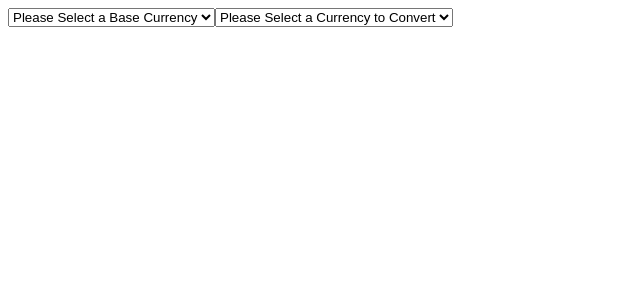
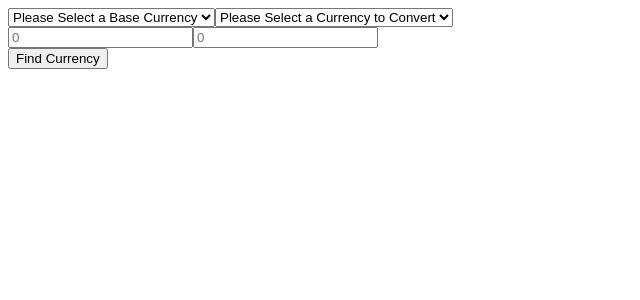
Before and after one commit to HenriqueFadoni/money-now, a React (Create React App) app: page / in a window 1280 px wide. Shown: the top 300 px of the page, without its empty margins (0-640 px from the left). Built offline with nearby package versions, Linux system fonts and the light colour scheme; no server answers.

Commit message:
Currency Converter

```diff
--- a/src/App.js
+++ b/src/App.js
@@ -5,12 +5,21 @@ class App extends Component {
   state = {
     base: '',
     toCurrency: '',
+    baseValue: 0,
+    currencyValue: 0,
     date: '',
     rates: {}
   }
 
   async componentDidMount() {
-    const {data} = await axios.get(`https://api.exchangeratesapi.io/latest?base=${this.state.base}`);
+    const { data } = await axios.get(`https://api.exchangeratesapi.io/latest?base=${this.state.base}`);
+    this.setState({ rates: data.rates });
+  };
+
+  selectBaseHandler = event => this.getData(event.target.value);
+
+  getData = async (currency) => {
+    const { data } = await axios.get(`https://api.exchangeratesapi.io/latest?base=${currency}`);
     this.setState({
       base: data.base,
       date: data.date,
@@ -18,30 +27,48 @@ class App extends Component {
     });
   }
 
-  selectBaseHandler = event => this.setState({base: event.target.value});
-  selectToHandler = event => this.setState({toCurrency: event.target.value});
+  selectToHandler = event => this.setState({ toCurrency: event.target.value });
+
+  findRate = () => {
+    const value = Math.round(this.state.rates[this.state.toCurrency] * 100) / 100;
+    this.setState({
+      baseValue: 1,
+      currencyValue: value
+    });
+  }
 
   render() {
     const rates = this.state.rates;
     let arrayRates = [];
+
     for (let rate in rates) {
       arrayRates.push(
-      <option value={`${rate}`} key={`${rate}`} >
-        {rate}
-      </option>
+        <option value={`${rate}`} key={`${rate}`} >
+          {rate}
+        </option>
       );
     }
+
     return (
       <div className="App">
-        <select id="base-currency-selector" onChange={event => this.selectBaseHandler(event)}>
+        <select id="base-currency-selector" onChange={event => this.selectBaseHandler(event)} required>
           <option value="" defaultValue>Please Select a Base Currency</option>
           {arrayRates}
         </select>
 
-        <select id="to-currency-selector" onChange={event => this.selectToHandler(event)}>
+        <select id="to-currency-selector" onChange={event => this.selectToHandler(event)} required>
           <option value="" defaultValue>Please Select a Currency to Convert</option>
           {arrayRates}
         </select>
+
+        {/* Make it invisible */}
+        <div>
+          <input type="number" placeholder={this.state.baseValue}></input>
+          <input type="number" placeholder={this.state.currencyValue}></input>
+        </div>
+
+        {/* Button Block if Base and Currency not selected */}
+        <button onClick={this.findRate}>Find Currency</button>
       </div>
     );
   }
```
Also changed, not shown: src/counter.js (added).
